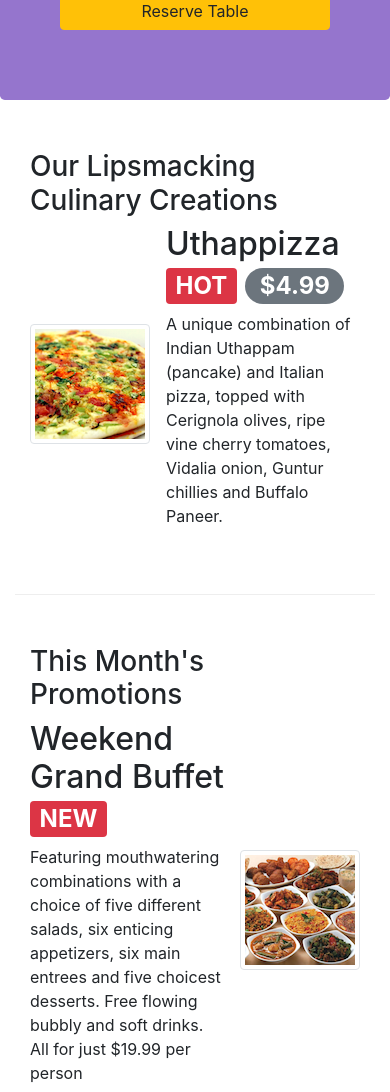
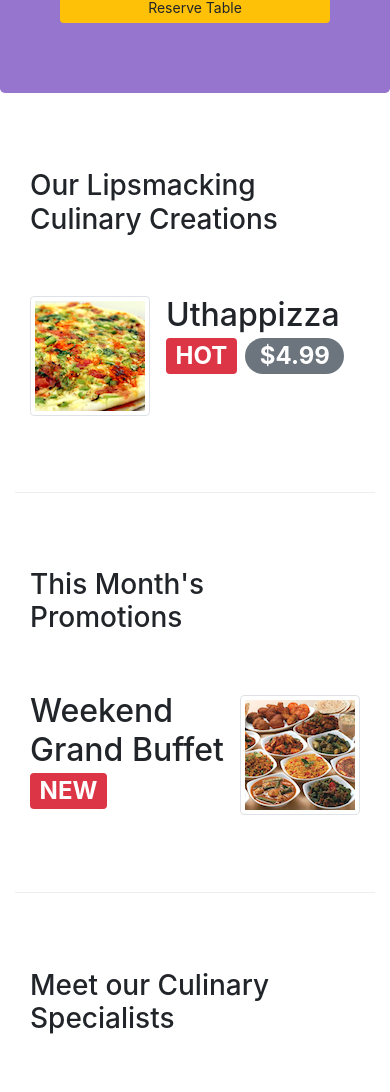
Before and after one commit to gbgoodboi/conFusion, a website: page index.html in a window 390 px wide. Shown: the part 491-1583 px from the top of the page. Drawn offline with nearby package versions, Linux system fonts and the light colour scheme.

Commit message:
Do some editing for Lab02

```diff
--- a/css/styles.css
+++ b/css/styles.css
@@ -1,3 +1,6 @@
+html{
+scroll-behavior: smooth;
+}
 .row-header{
     margin:0px auto;
     padding:0px;
--- a/index.html
+++ b/index.html
@@ -48,7 +48,7 @@
                     <img src="img/logo.png" class="img-fluid">
                 </div>
                 <div class="col-12 col-sm-3 align-self-center">
-                    <a style="text-decoration: none;" href="#reserve"><button type="button" class="btn btn-warning btn-block" data-toggle="form"
+                    <a style="text-decoration: none;" href="#reserve"><button type="button" class="btn btn-warning btn-sm" style="width: 100%" data-toggle="form"
                             data-target="#reserve">
                             Reserve Table
                         </button>
@@ -68,7 +68,7 @@
                     <img class="d-flex mr-3 img-thumbnail align-self-center" src="img/uthappizza.png" alt="uthappizza">
                     <div class="media-body">
                         <h2 class="mt-0">Uthappizza <span class="badge badge-danger">HOT</span> <span class="badge badge-pill badge-secondary">$4.99</span></h2>
-                        <p>A unique combination of Indian Uthappam (pancake) and Italian pizza, topped with Cerignola olives,
+                        <p class="d-none d-sm-block">A unique combination of Indian Uthappam (pancake) and Italian pizza, topped with Cerignola olives,
                             ripe vine cherry tomatoes, Vidalia onion, Guntur chillies and Buffalo Paneer.</p>
                     </div>
                 </div>
@@ -85,7 +85,7 @@
                 <div class="media">
                     <div class="media-body">
                         <h2>Weekend Grand Buffet <span class="badge badge-danger">NEW</span></h2>
-                        <p>Featuring mouthwatering combinations with a choice of five different salads, six enticing appetizers,
+                        <p class="d-none d-sm-block">Featuring mouthwatering combinations with a choice of five different salads, six enticing appetizers,
                             six main entrees and five choicest desserts. Free flowing bubbly and soft drinks. All for just
                             $19.99 per person </p>
                     </div>
@@ -104,7 +104,7 @@
                     <div class="media-body">
                         <h2 class="mt-0">Alberto Somayya</h2>
                         <h4>Executive Chef</h4>
-                        <p>Award winning three-star Michelin chef with wide International experience having worked closely with
+                        <p class="d-none d-sm-block">Award winning three-star Michelin chef with wide International experience having worked closely with
                             whos-who in the culinary world, he specializes in creating mouthwatering Indo-Italian fusion
                             experiences. </p>
                     </div>
```
